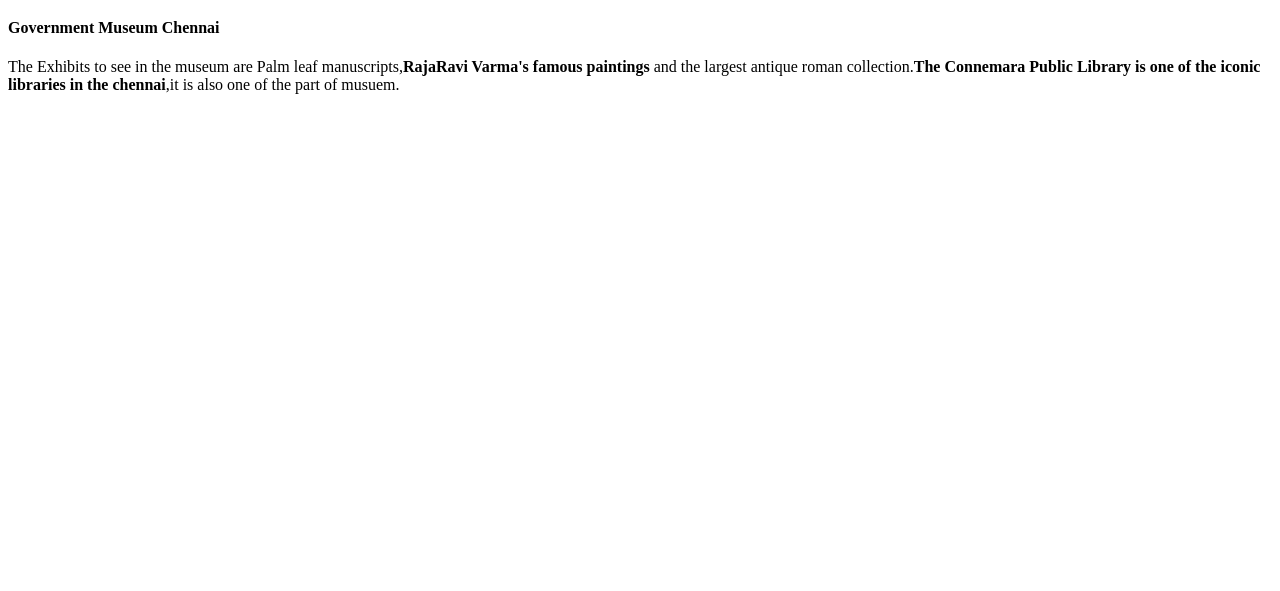
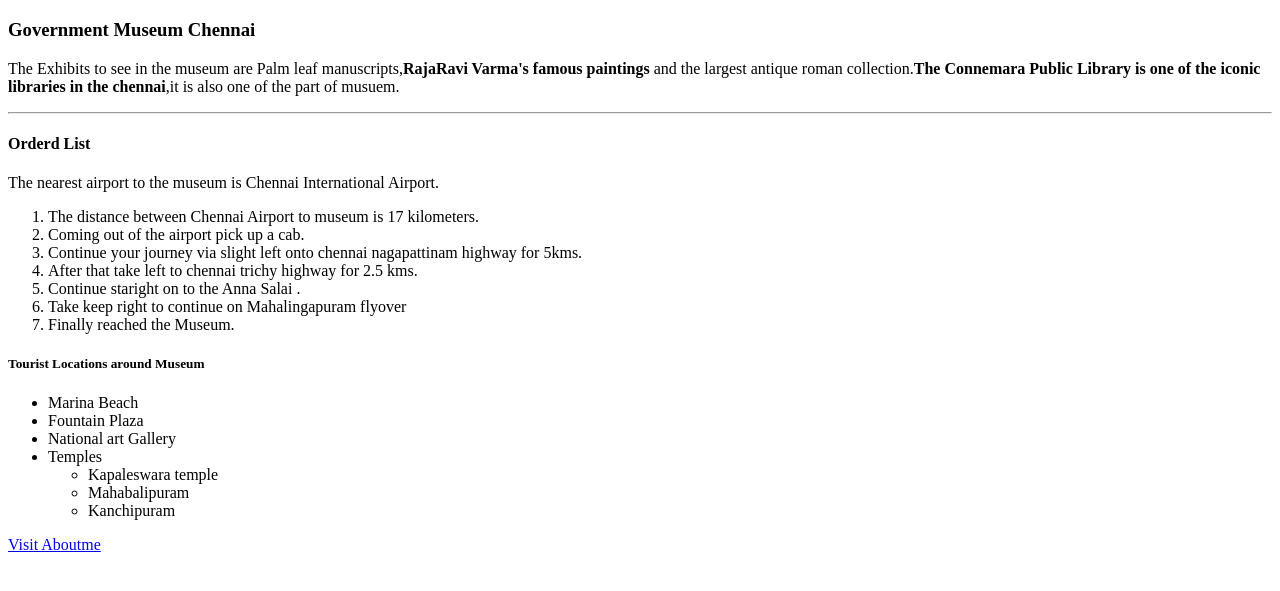
Before and after one commit to 44-563-Web-Apps-F22/44563-webapps-assignment-3-AnilkumarPalavelli, a plain HTML site: page index.html in a window 1280 px wide. Shown: the part 61-652 px from the top of the page. Drawn offline with Linux system fonts and the light colour scheme.

Commit message:
Added changes in index.html file

```diff
--- a/index.html
+++ b/index.html
@@ -6,9 +6,37 @@
   </head>
   <body>
 	<h1>Anilkumar Palavelli</h1>
-    <h4>Government Museum Chennai
-    </h4>
+    <h3>Government Museum Chennai
+    </h3>
     <p>The Exhibits to see in the museum are Palm leaf manuscripts,<b>RajaRavi Varma's famous paintings</b>
         and the largest antique roman collection.<b>The Connemara Public Library is one of the iconic libraries in the chennai</b>,it is also one of the part of musuem.</p>
+
+    <hr>
+
+    <h4>Orderd List</h4>
+    <p>The nearest airport to the museum is Chennai International Airport.</p>
+    <ol>
+        <li>The distance between Chennai Airport to museum is 17 kilometers.</li>
+        <li>Coming out of the airport pick up  a cab.</li>
+        <li>Continue your journey via slight left onto chennai nagapattinam highway for 5kms.</li>
+        <li>After that take left to chennai trichy highway for 2.5 kms.</li>
+        <li>Continue staright on to the Anna Salai .</li>
+        <li>Take keep right to continue on Mahalingapuram flyover</li>
+        <li>Finally reached the Museum.</li>
+    </ol>
+    <h5>Tourist Locations around Museum</h5>
+    <ul>
+        <li>Marina Beach</li>
+        <li>Fountain Plaza</li>
+        <li>National art Gallery</li>
+        <li>Temples
+           <ul>
+              <li>Kapaleswara temple</li>
+              <li>Mahabalipuram</li>
+              <li>Kanchipuram</li>
+    </ul>
+</li>
+</ul>
+<a href="aboutme.html">Visit Aboutme</a>
   </body>
 </html>
```
